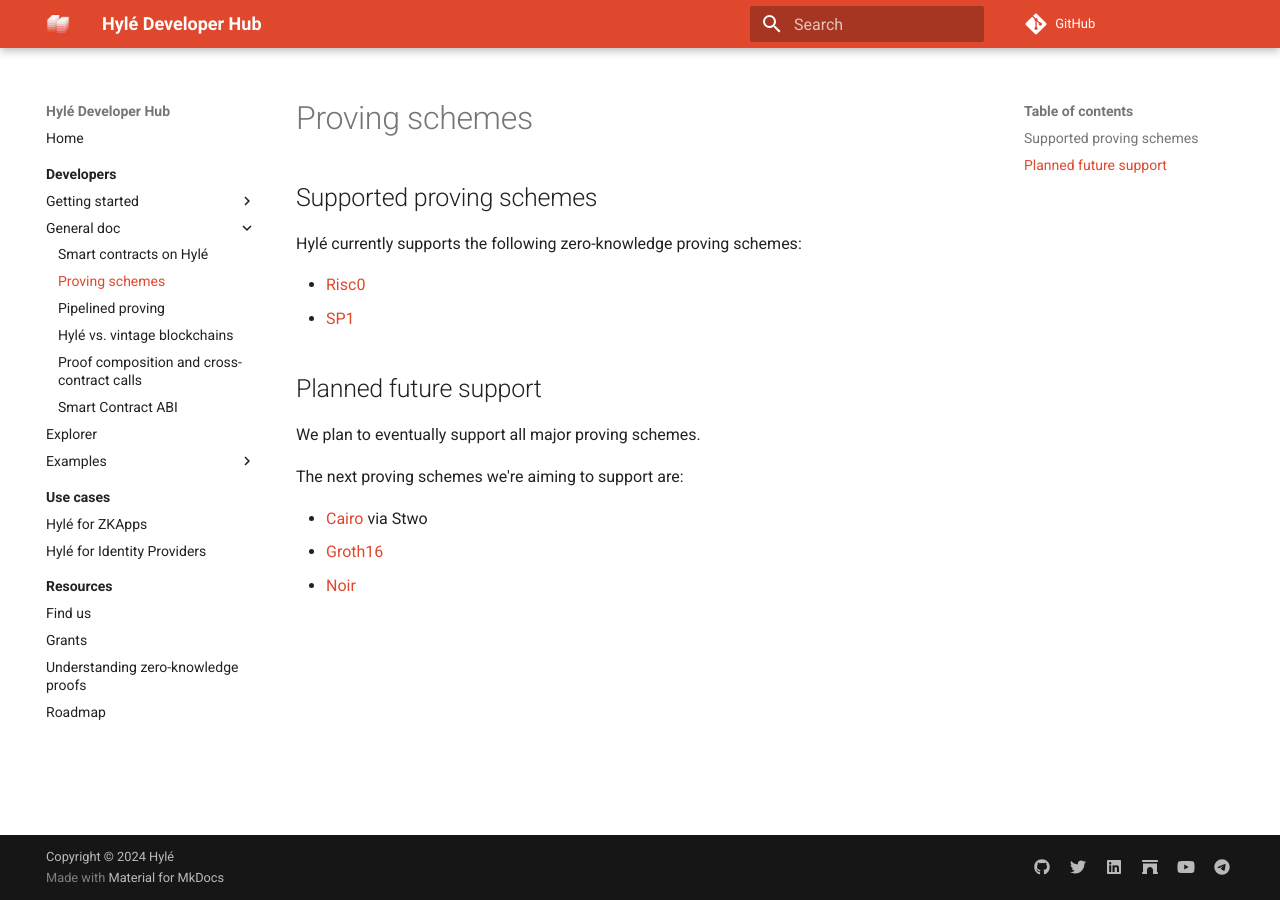
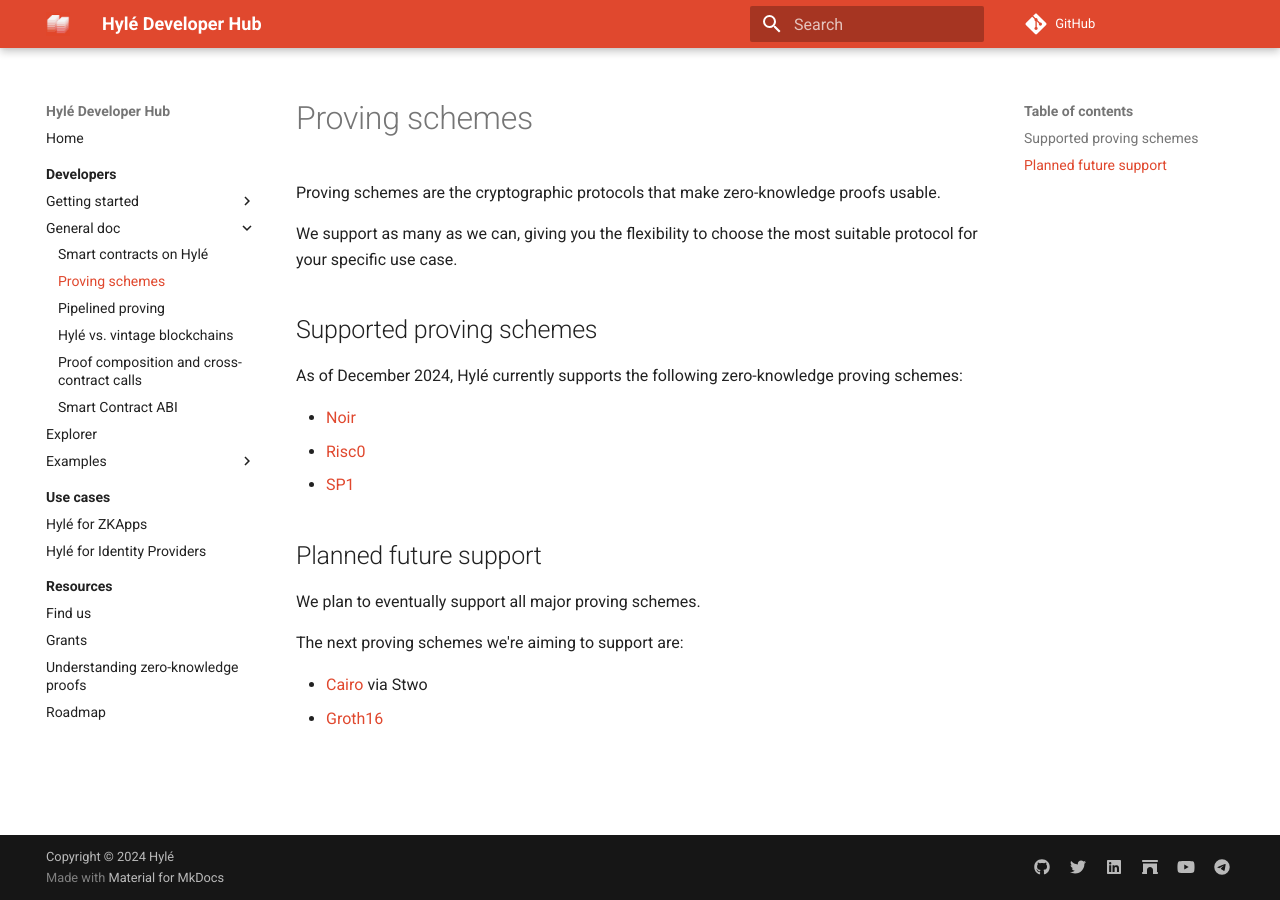
Before and after one commit to Hyle-org/devhub-hyle, an MkDocs documentation site: the page built from docs/developers/general-doc/supported-proving-schemes.md, in a window 1280 px wide. Built offline with MkDocs 1.6.1 and Material for MkDocs 9.7.7, drawn with Linux system fonts in a browser that asks for light colours; comment, search, counter and statistics services are not loaded.

Commit message:
noir supported + fluff intro

```diff
--- a/docs/developers/general-doc/supported-proving-schemes.md
+++ b/docs/developers/general-doc/supported-proving-schemes.md
@@ -1,12 +1,14 @@
----
-title: Proving schemes
-description: The list of zero-knowledge proving schemes currently supported by Hylé.
----
+# Proving schemes
+
+Proving schemes are the cryptographic protocols that make zero-knowledge proofs usable.
+
+We support as many as we can, giving you the flexibility to choose the most suitable protocol for your specific use case.
 
 ## Supported proving schemes
 
-Hylé currently supports the following zero-knowledge proving schemes:
+As of December 2024, Hylé currently supports the following zero-knowledge proving schemes:
 
+- [Noir](https://noir-lang.org/docs/)
 - [Risc0](https://risc0.com/docs/)
 - [SP1](https://docs.succinct.xyz/docs/introduction)
 
```
Also changed, not shown: other parts of docs/developers/general-doc/supported-proving-schemes.md (+0 -1 lines), docs/developers/general-doc/proof-composability.md (+10 -5 lines).
